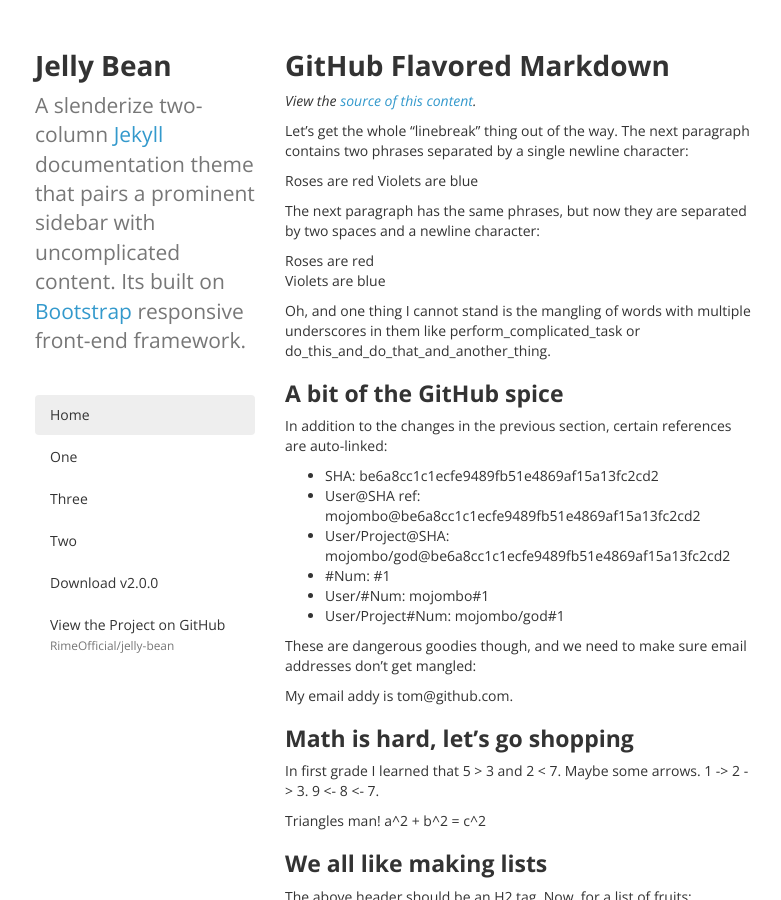
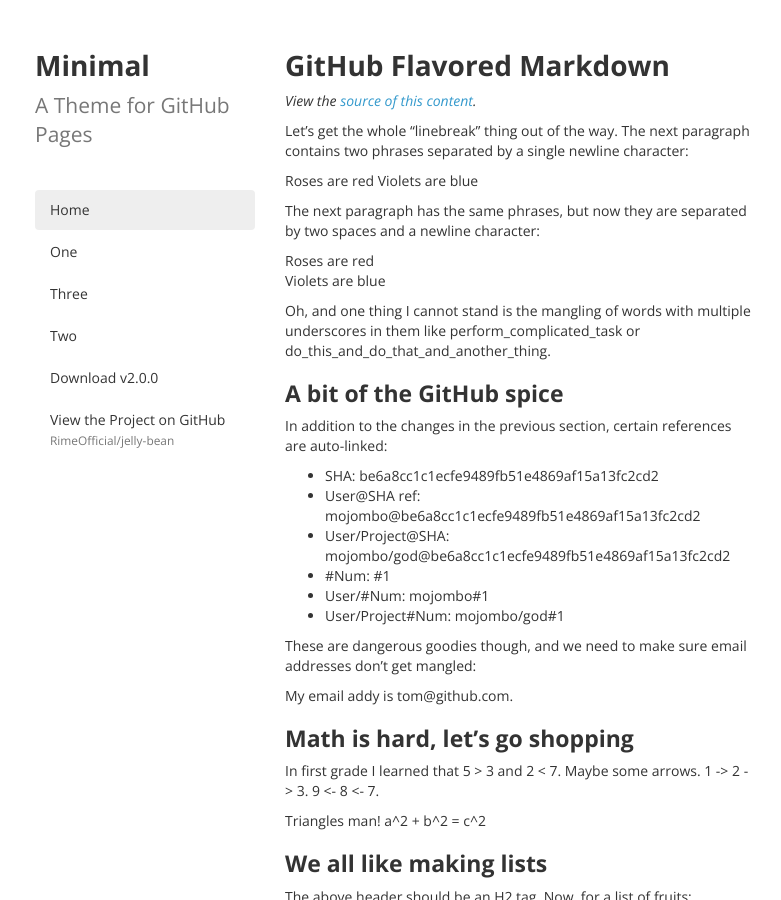
Before and after one commit to RimeCoOfficial/Minima, a Jekyll site: the page built from index.md, in a window 1280 px wide and 900 px high. Shown: the whole window, without its empty margins (245-1026 px from the left). Built offline with Jekyll 4.4.1, drawn with Linux system fonts in a browser that asks for light colours; nearby versions of some CDN libraries.

Commit message:
title: Minimal, description: 'A Theme for GitHub Pages'

```diff
--- a/_config.yml
+++ b/_config.yml
@@ -7,8 +7,8 @@
 permalink:        pretty
 
 # Setup
-title:            Jelly Bean
-description:      'A slenderize two-column <a href="http://jekyllrb.com" target="_blank">Jekyll</a> documentation theme that pairs a prominent sidebar with uncomplicated content. Its built on <a href="http://getbootstrap.com" target="_blank">Bootstrap</a> responsive front-end framework.'
+title:            Minimal
+description:      'A Theme for GitHub Pages'
 baseurl:          /jelly-bean
 
 # SEO Advanced usage
```
